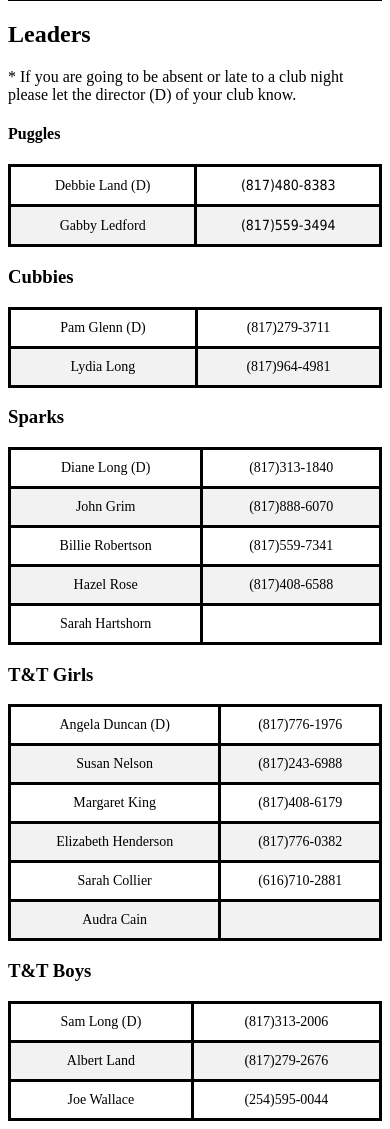
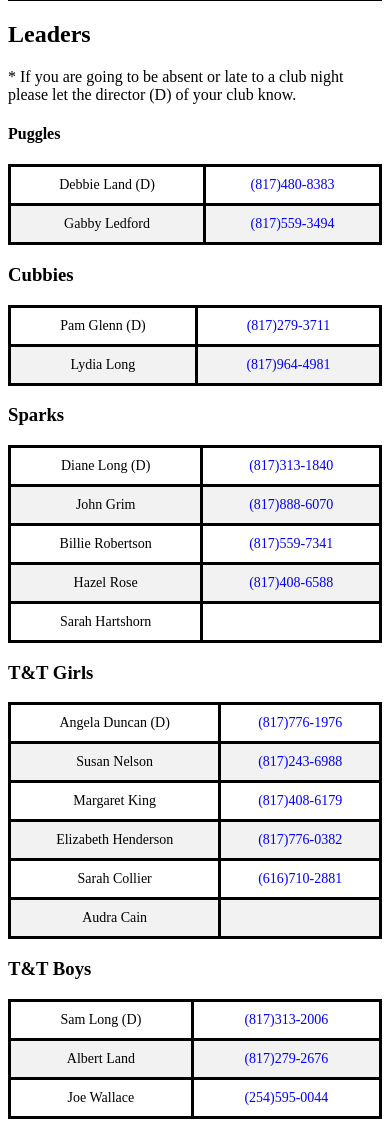
Before and after one commit to slong1t/AwanaRecordKeeping, a Django app: page / in a window 390 px wide. Shown: the part 545-1674 px from the top of the page. Run offline with Django 3.2, Linux system fonts and the light colour scheme.

Commit message:
update phone number references

```diff
--- a/AwanaRecordKeeping/AwanaRecordKeeping/templates/AwanaRecordKeeping/base.html
+++ b/AwanaRecordKeeping/AwanaRecordKeeping/templates/AwanaRecordKeeping/base.html
@@ -11,6 +11,11 @@
 			text-decoration: none;
 			display: normal;
 		}
+
+        a:link.tel {
+            color: blue;
+        }
+
 
 		.button {
 		    background-color: #4CAF50; /* Green */
--- a/AwanaRecordKeeping/AwanaRecordKeeping/templates/AwanaRecordKeeping/index.html
+++ b/AwanaRecordKeeping/AwanaRecordKeeping/templates/AwanaRecordKeeping/index.html
@@ -23,40 +23,40 @@
 		<p>* If you are going to be absent or late to a club night please let the director (D) of your club know.</p>
 		<h4>Puggles</h4>
 		<table>
-		<tr><td>Debbie Land (D)</td><td><span style="font-family: Tahoma, Geneva, sans-serif;">(817)480-8383</span></td></tr>
-		<tr><td>Gabby Ledford</td><td><span style="font-family: Tahoma, Geneva, sans-serif;">(817)559-3494</span></td></tr>
+		<tr><td>Debbie Land (D)</td><td><a class="tel" href="tel:(817)480-8383">(817)480-8383</a></td></tr>
+		<tr><td>Gabby Ledford</td><td><a class="tel" href="tel:(817)559-3494">(817)559-3494</a></td></tr>
 		</table>
 
 		<h3>Cubbies</h3>
 		<table>
-		<tr><td>Pam Glenn (D)</td><td>(817)279-3711</td></tr>
-		<tr><td>Lydia Long</td><td>(817)964-4981</td></tr>
+		<tr><td>Pam Glenn (D)</td><td><a class="tel" href="tel:(817)279-3711">(817)279-3711</a></td></tr>
+		<tr><td>Lydia Long</td><td><a class="tel" href="tel:(817)964-4981">(817)964-4981</a></td></tr>
 		</table>
 
 		<h3>Sparks</h3>
 		<table>
-		<tr><td>Diane Long (D)</td><td>(817)313-1840</td></tr>
-		<tr><td>John Grim</td><td>(817)888-6070</td></tr>
-		<tr><td>Billie Robertson</td><td>(817)559-7341</td></tr>
-		<tr><td>Hazel Rose</td><td>(817)408-6588</td></tr>
+		<tr><td>Diane Long (D)</td><td><a class="tel" href="tel:(817)313-1840">(817)313-1840</a></td></tr>
+		<tr><td>John Grim</td><td><a class="tel" href="tel:(817)888-6070">(817)888-6070</a></td></tr>
+		<tr><td>Billie Robertson</td><td><a class="tel" href="tel:(817)559-7341">(817)559-7341</a></td></tr>
+		<tr><td>Hazel Rose</td><td><a class="tel" href="tel:(817)408-6588">(817)408-6588</a></td></tr>
 		<tr><td>Sarah Hartshorn</td><td></td></tr>
 		</table>
 
 		<h3>T&T Girls</h3>
 		<table>
-		<tr><td>Angela Duncan (D)</td><td>(817)776-1976</td></tr>
-		<tr><td>Susan Nelson</td><td>(817)243-6988</td></tr>
-		<tr><td>Margaret King</td><td>(817)408-6179</td></tr>
-		<tr><td>Elizabeth Henderson</td><td>(817)776-0382</td></tr>
-		<tr><td>Sarah Collier</td><td>(616)710-2881</td></tr>
+		<tr><td>Angela Duncan (D)</td><td><a class="tel" href="tel:(817)776-1976">(817)776-1976</a></td></tr>
+		<tr><td>Susan Nelson</td><td><a class="tel" href="tel:(817)243-6988">(817)243-6988</a></td></tr>
+		<tr><td>Margaret King</td><td><a class="tel" href="tel:(817)408-6179">(817)408-6179</a></td></tr>
+		<tr><td>Elizabeth Henderson</td><td><a class="tel" href="tel:(817)776-0382">(817)776-0382</a></td></tr>
+		<tr><td>Sarah Collier</td><td><a class="tel" href="tel:(616)710-2881">(616)710-2881</a></td></tr>
 		<tr><td>Audra Cain</td><td></td></tr>
 		</table>
 
 		<h3>T&T Boys</h3>
 		<table>
-		<tr><td>Sam Long (D)</td><td>(817)313-2006</td></tr>
-		<tr><td>Albert Land</td><td>(817)279-2676</td></tr>
-		<tr><td>Joe Wallace</td><td>(254)595-0044</td></tr>
+		<tr><td>Sam Long (D)</td><td><a class="tel" href="tel:(817)313-2006">(817)313-2006</a></td></tr>
+		<tr><td>Albert Land</td><td><a class="tel" href="tel:(817)279-2676">(817)279-2676</a></td></tr>
+		<tr><td>Joe Wallace</td><td><a class="tel" href="tel:(254)595-0044">(254)595-0044</a></td></tr>
 		</table>
 
  {% endblock %}
```
